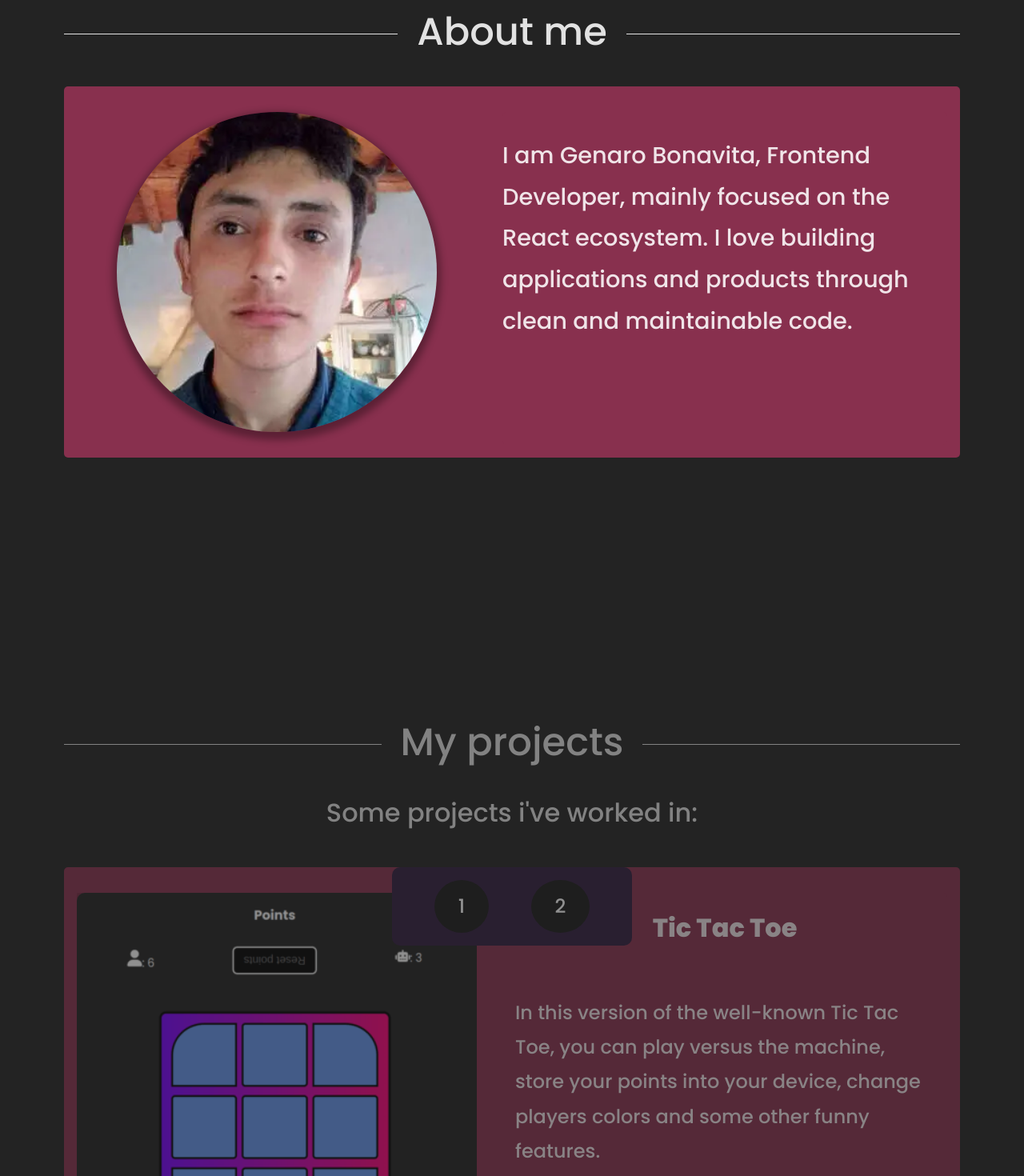
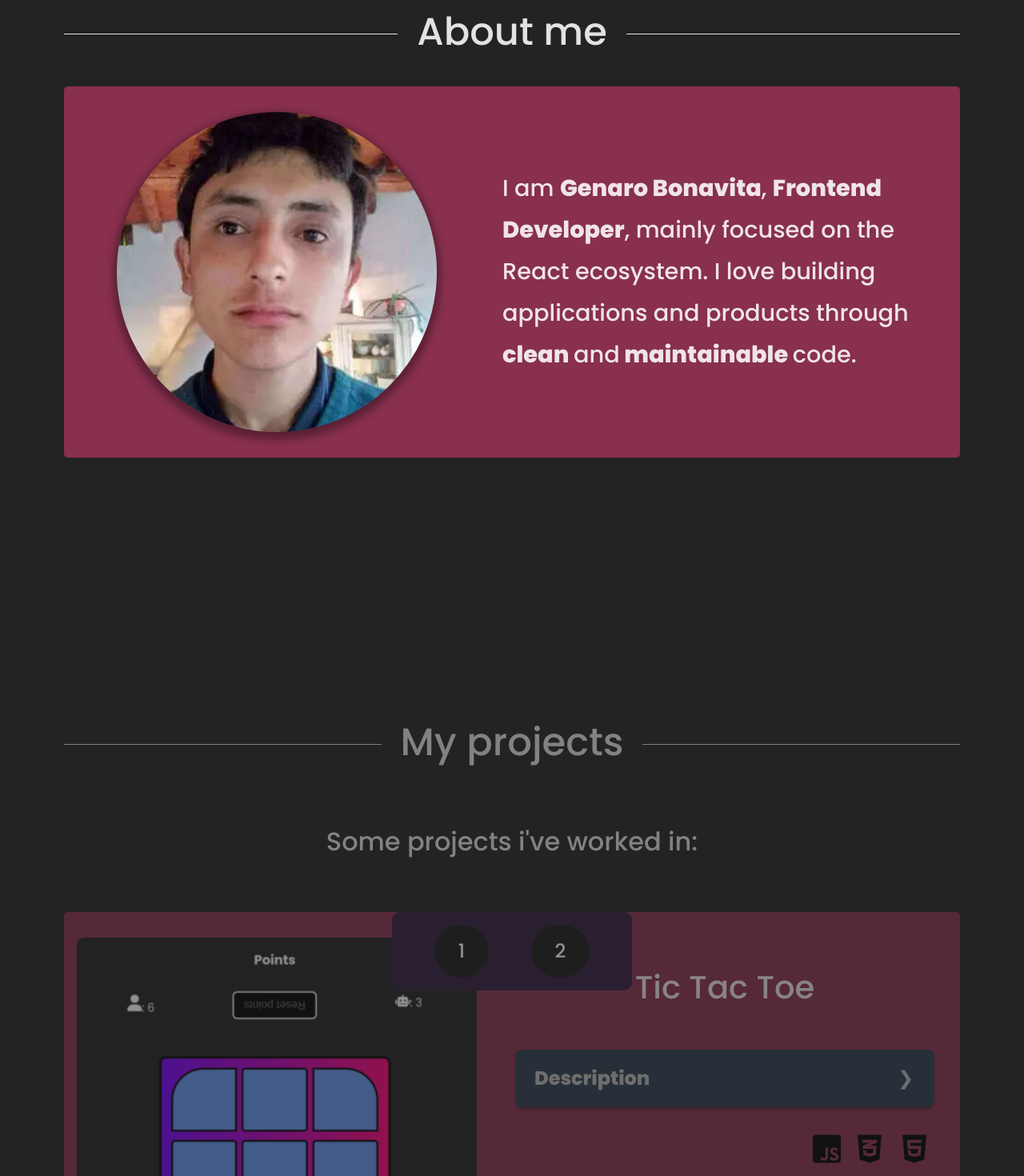
Before and after one commit to genaroibc/portfolio, a React (Vite) app: page / in a window 1280 px wide. Shown: the part 1100-2570 px from the top of the page at 80% size. Built offline with nearby package versions, Linux system fonts and the light colour scheme.

Commit message:
fix: refactor styles and resolve performance issues

```diff
--- a/src/components/About.jsx
+++ b/src/components/About.jsx
@@ -8,6 +8,14 @@ import {
 
 const STPgph = styled.p`
   font-size: 1.8rem;
+
+  .text-bold {
+    font-weight: bold;
+  }
+
+  .text-italic {
+    font-style: italic;
+  }
 `;
 
 export default function About() {
@@ -23,11 +31,22 @@ export default function About() {
           />
         </STPicture>
 
-        <STFlexCont flexDir="column" padding="0">
+        <STFlexCont
+          jusCont="center"
+          alItems="center"
+          flexDir="column"
+          padding="0"
+          margin="0"
+        >
           <STPgph>
-            I am Genaro Bonavita, Frontend Developer, mainly focused on the
-            React ecosystem. I love building applications and products through
-            clean and maintainable code.
+            I am <span className="text-bold">Genaro Bonavita</span>,{" "}
+            <span className="text-bold">Frontend Developer</span>, mainly
+            focused on the <span className="text-italic">React</span> ecosystem.
+            I love building applications and products through
+            <span className="text-bold"> clean </span>
+            and
+            <span className="text-bold"> maintainable </span>
+            code.
           </STPgph>
         </STFlexCont>
       </STFlexCont>
--- a/src/components/Contact.jsx
+++ b/src/components/Contact.jsx
@@ -1,6 +1,7 @@
 import styled from "styled-components";
 import { STSectionTitle, STSubTitle } from "./shared/STComponents";
 import contactList from "../assets/contactList.json";
+import { v4 as uuid } from "uuid";
 
 const STContactItem = styled.li`
   img {
@@ -42,11 +43,11 @@ export default function Contact() {
   return (
     <section className="animated-section" id="contact">
       <STSectionTitle>Contact Me</STSectionTitle>
-      <STSubTitle fontSize="1.8rem">Let's build something amazing!</STSubTitle>
+      <STSubTitle>Let's build something amazing!</STSubTitle>
 
       <STContactList>
         {contactList.map(item => (
-          <ContactItem {...item} />
+          <ContactItem key={uuid()} {...item} />
         ))}
       </STContactList>
     </section>
--- a/src/components/Projects.jsx
+++ b/src/components/Projects.jsx
@@ -6,9 +6,9 @@ import {
   STSubTitle,
 } from "./shared/STComponents";
 
+import { Accordion } from "./shared/Accordion";
 import { Icon } from "./shared/Icon";
 
-import { useEffect } from "react";
 import { v4 as uuid } from "uuid";
 
 import styled from "styled-components";
@@ -62,7 +62,7 @@ const STIconsCont = styled.div`
   flex-wrap: wrap;
   justify-content: center;
   max-width: 400px;
-  margin: auto;
+  margin: 2rem auto;
   gap: 1rem;
 
   @media screen and (min-width: 768px) {
@@ -119,12 +119,6 @@ const STSlidePicture = styled(STPicture)`
 `;
 
 function Projects() {
-  // useEffect(() => {
-  //   document
-  //     .getElementById(projectsConfig[0].id)
-  //     .classList.add(`${SLIDER_CLASS}`);
-  // }, []);
-
   const toggleSlideVisibility = id => {
     document
       .querySelectorAll(`.${SLIDER_CLASS}`)
@@ -168,11 +162,28 @@ function Projects() {
                 <STImg src={imgUrl} alt="project preview" />
               </STSlidePicture>
 
-              <STFlexCont flexDir="column">
-                <STSubTitle fontWeight={600} margin="1rem" fonSize="2.5rem">
+              <STFlexCont gap="3rem" flexDir="column">
+                <STSubTitle
+                  fontWeight={500}
+                  margin="1rem auto"
+                  fontSize="2.5rem"
+                >
                   {title}
                 </STSubTitle>
-                <p>{description}</p>
+
+                <Accordion
+                  multiple={true}
+                  data={[
+                    {
+                      title: "Description",
+                      // description: (
+                      //   <p style={{ fontSize: "1.7rem" }}>{description}</p>
+                      // ),
+                      description,
+                    },
+                  ]}
+                />
+
                 <STIconsCont smFlexDir="row">
                   {technologies.map(item => (
                     <STIcon key={uuid()}>
--- a/src/components/Skills.jsx
+++ b/src/components/Skills.jsx
@@ -1,5 +1,5 @@
 import { Icon } from "./shared/Icon";
-import { STFlexCont, STSectionTitle, STSubTitle } from "./shared/STComponents";
+import { STSectionTitle, STSubTitle } from "./shared/STComponents";
 import {
   interestedIn,
   learned,
@@ -9,6 +9,7 @@ import { v4 as uuid } from "uuid";
 import styled from "styled-components";
 import { Accordion } from "./shared/Accordion";
 import SOFT_SKILLS_DATA from "../assets/softSkills.json";
+import { memo } from "react";
 
 const STIconListItem = styled.li`
   display: inline-flex;
@@ -67,7 +68,7 @@ const HARD_SKILLS_DATA = [
   },
 ];
 
-export default function Stack() {
+function Stack() {
   return (
     <section className="animated-section" id="skills">
       <STSectionTitle>Skills</STSectionTitle>
@@ -79,9 +80,11 @@ export default function Stack() {
         data={HARD_SKILLS_DATA}
       />
 
-      <STSubTitle>Soft Skills:</STSubTitle>
+      <STSubTitle margin="5rem auto 3rem">Soft Skills:</STSubTitle>
 
       <Accordion data={SOFT_SKILLS_DATA} />
     </section>
   );
 }
+
+export default memo(Stack);
--- a/src/components/shared/Accordion.jsx
+++ b/src/components/shared/Accordion.jsx
@@ -1,7 +1,5 @@
 import styled from "styled-components";
 import { v4 as uuid } from "uuid";
-
-const RADIO_INPUTS_NAME = uuid();
 
 const STWrapper = styled.div`
   input {
@@ -50,6 +48,7 @@ const STWrapper = styled.div`
     color: #2c3e50;
     background: white;
     transition: all 0.35s;
+    line-height: 1.7;
   }
 
   .tab-close {
@@ -87,14 +86,20 @@ const STLabel = styled.label`
   }
 `;
 
-const AccordionTab = ({ title, description, id, multiple, style }) => {
+const AccordionTab = ({
+  title,
+  description,
+  id,
+  multiple,
+  style,
+  radioInputName,
+}) => {
   return (
-    <>
     <div className="tab">
       <input
         type={multiple ? "checkbox" : "radio"}
         id={id}
-          name={multiple ? "" : RADIO_INPUTS_NAME}
+        name={multiple ? "" : radioInputName}
       />
       <STLabel className="tab-label" htmlFor={id}>
         {title}
@@ -103,11 +108,12 @@ const AccordionTab = ({ title, description, id, multiple, style }) => {
         {description}
       </div>
     </div>
-    </>
   );
 };
 
 export function Accordion({ multiple = false, data = [], style = {} }) {
+  const radioInputName = uuid();
+
   return (
     <STWrapper>
       <div className="tabs">
@@ -118,6 +124,7 @@ export function Accordion({ multiple = false, data = [], style = {} }) {
             multiple={multiple}
             key={uuid()}
             style={style}
+            radioInputName={radioInputName}
           />
         ))}
       </div>
--- a/src/components/shared/STComponents.js
+++ b/src/components/shared/STComponents.js
@@ -16,7 +16,7 @@ export const STSectionTitle = styled.h2`
 
   font-size: 3rem;
   line-height: normal;
-  font-weight: 400;
+  font-weight: 500;
 
   &:before,
   &:after {
@@ -58,12 +58,13 @@ export const STImg = styled.img`
 export const STFlexCont = styled.div`
   width: 100%;
 
-  margin: 1rem auto 0;
+  margin: ${({ margin }) => margin ?? "1rem auto 0"};
   padding: ${({ padding }) => padding ?? "1rem"};
 
   display: flex;
   justify-content: space-evenly;
   flex-direction: ${({ smFlexDir }) => smFlexDir ?? "column"};
+  gap: ${({ gap }) => gap ?? "unset"};
 
   border-radius: 5px;
   background-color: ${({ bgCol }) => bgCol ?? "var(--terciary-color)"};
@@ -79,10 +80,12 @@ export const STFlexCont = styled.div`
 
 export const STSubTitle = styled.h3`
   padding: ${({ padding }) => padding ?? "initial"};
-  margin: ${({ margin }) => margin ?? "1.5rem auto 2.5rem"};
+  margin: ${({ margin }) => margin ?? "3rem auto"};
 
   font-size: ${({ fontSize }) => fontSize ?? "2rem"};
   text-align: ${({ textAlign }) => textAlign ?? "center"};
 
-  font-weight: ${({ fontWeight }) => fontWeight ?? "400"};
+  font-weight: ${({ fontWeight }) => fontWeight ?? "500"};
+
+  line-height: normal;
 `;
```
Lines whose indentation alone changed are shown as unchanged.
